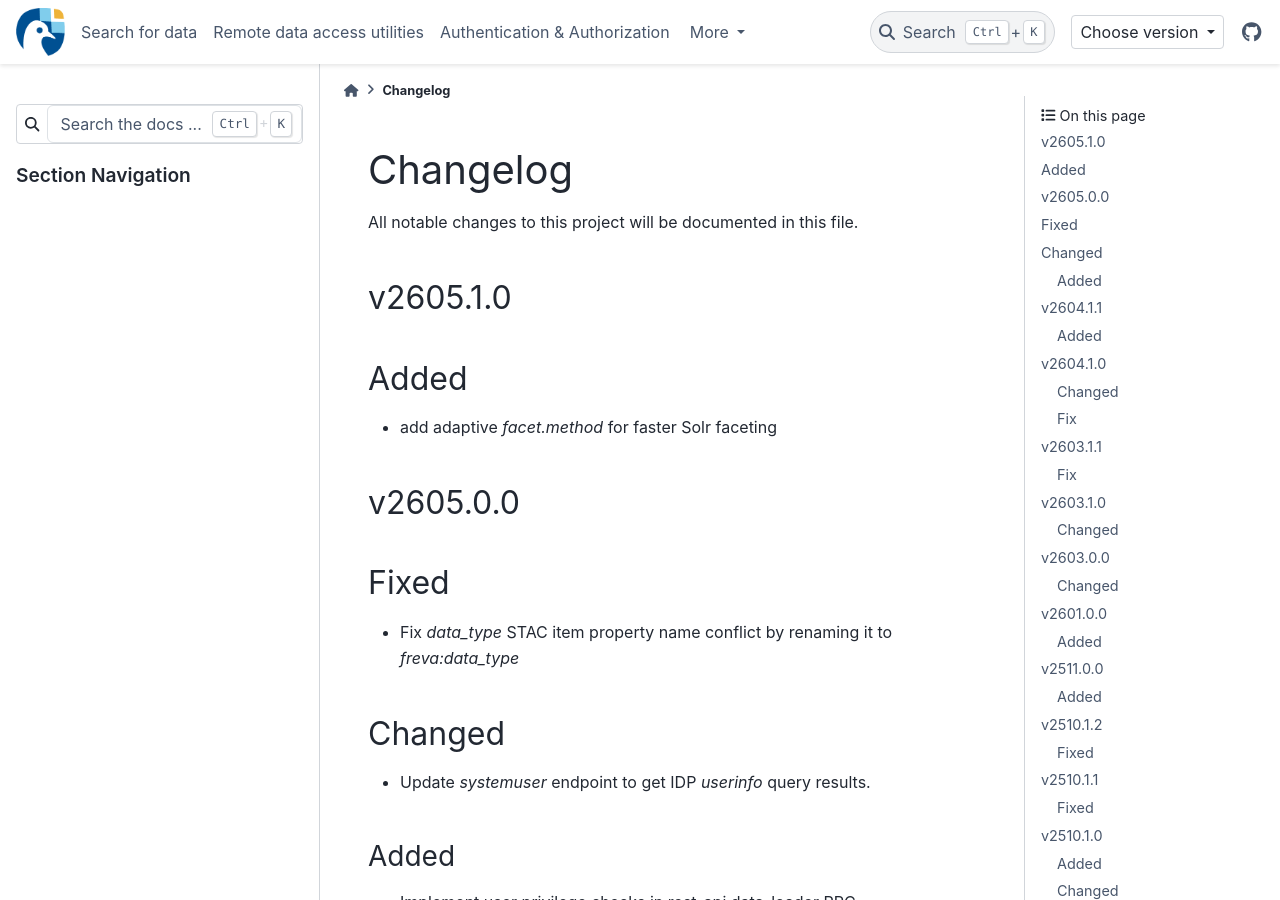
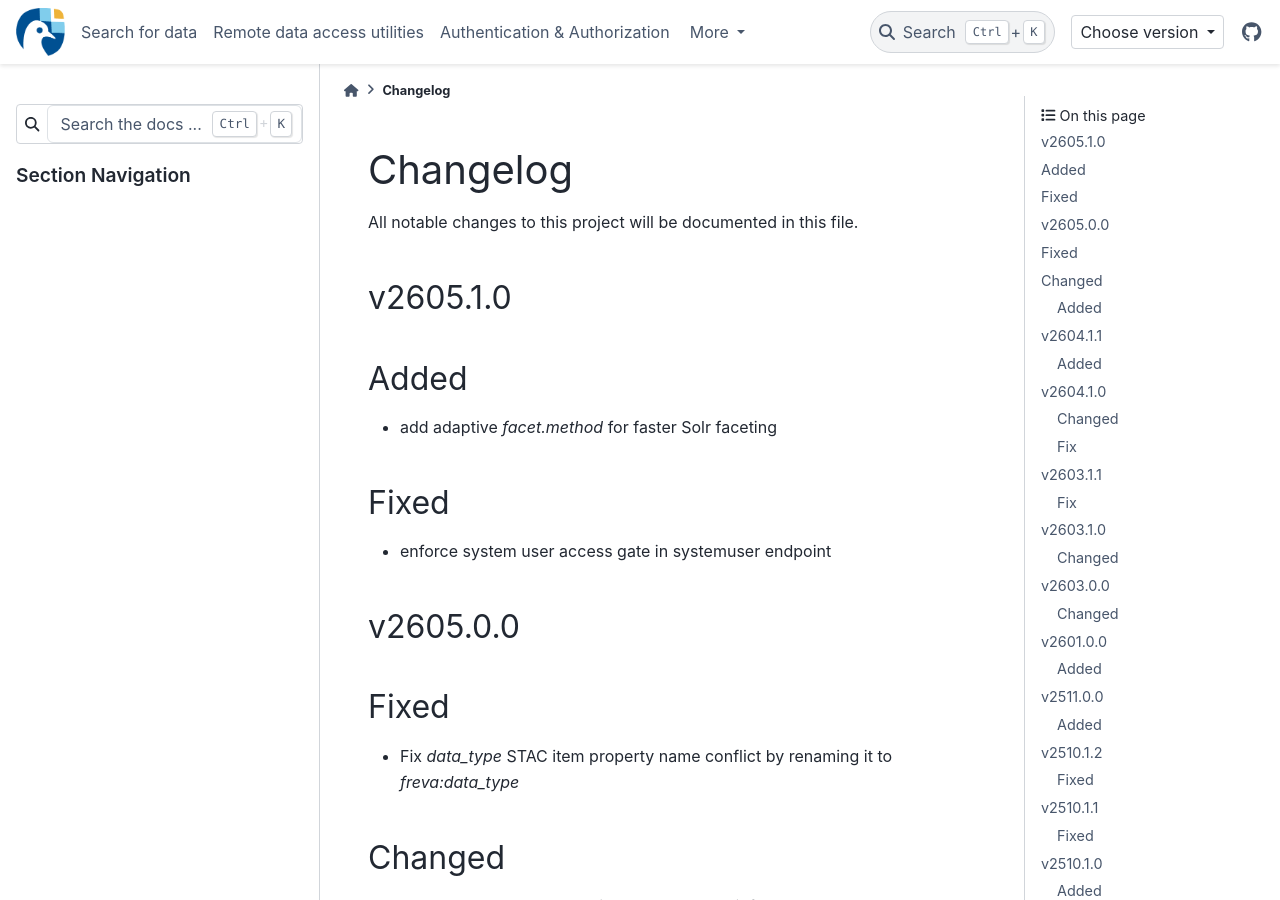
Before and after one commit to freva-org/freva-nextgen, a Sphinx documentation site: the page built from docs/source/whatsnew.rst, in a window 1280 px wide and 900 px high. Built offline with Sphinx 7.4.7 and the PyData theme 0.15.4, drawn with Linux system fonts in a browser that asks for light colours; comment, search, counter and statistics services are not loaded; the version number is read from the project's files by our own code.

Commit message:
add latest merged PR history in whatsnew

```diff
--- a/docs/source/whatsnew.rst
+++ b/docs/source/whatsnew.rst
@@ -9,6 +9,9 @@ v2605.1.0
 Added
 ^^^^^^^
 - add adaptive `facet.method` for faster Solr faceting
+Fixed
+^^^^^^^
+- enforce system user access gate in systemuser endpoint
 
 v2605.0.0
 ^^^^^^^^^
```
